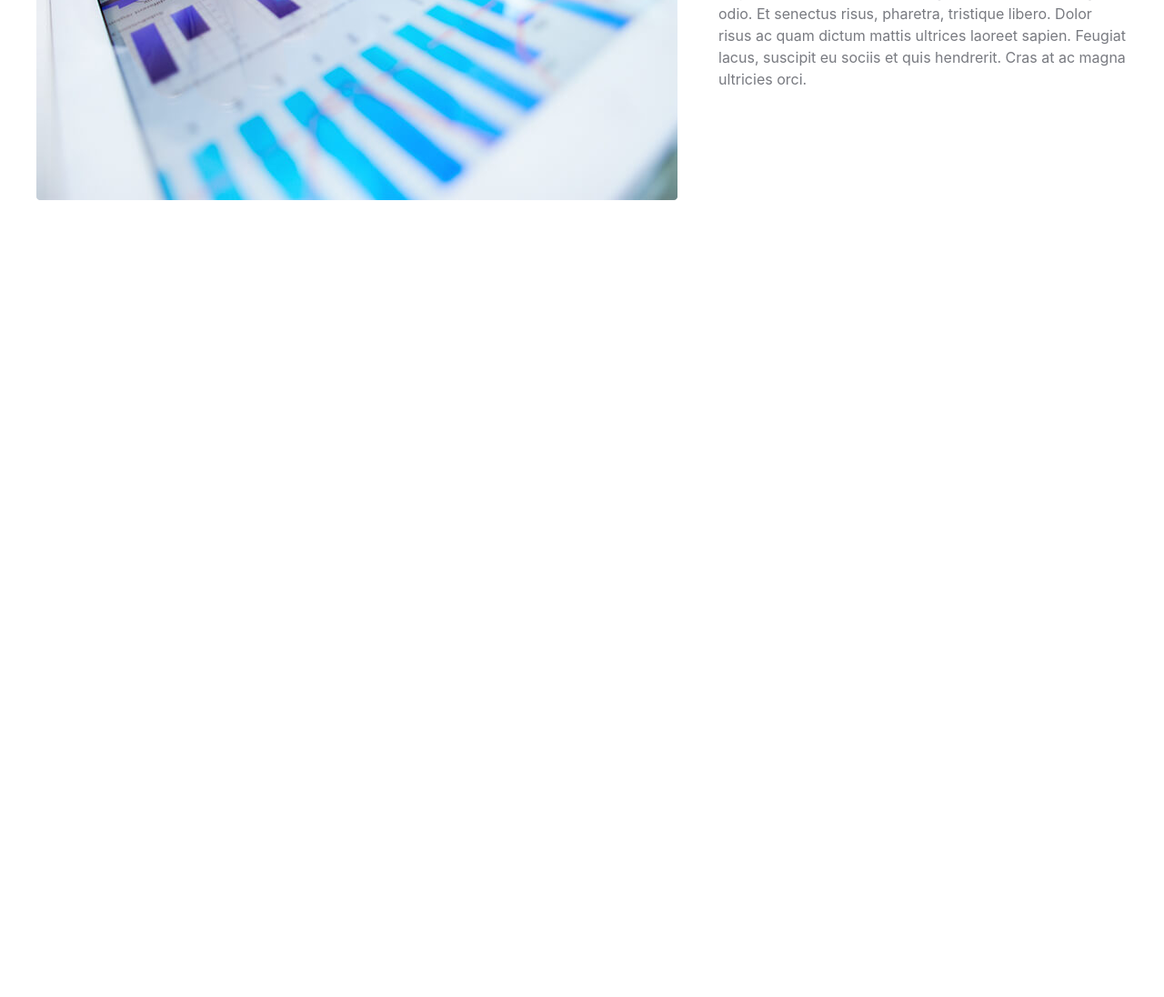
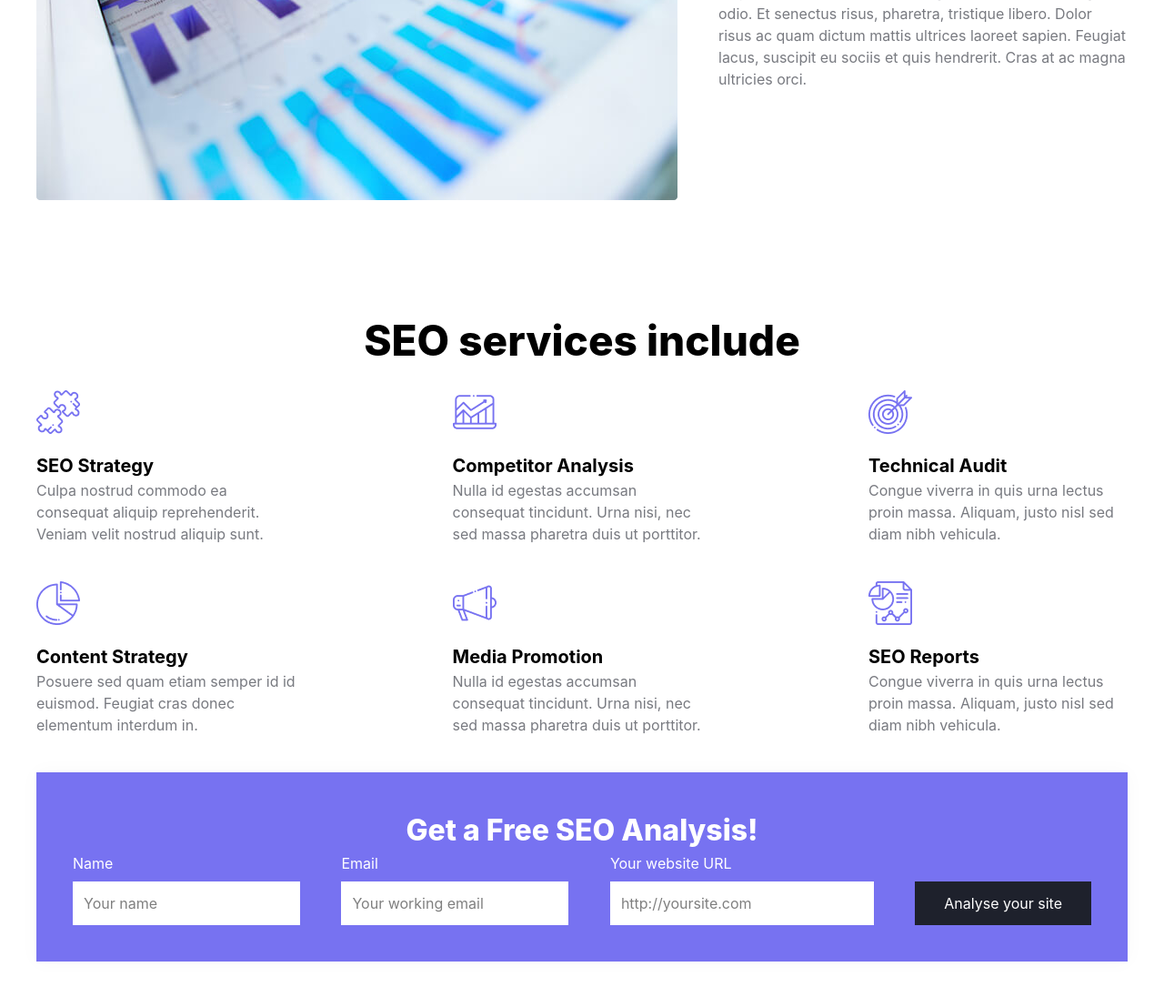
Before and after one commit to azimovahmadtj/sensitive-work, a website: page src/page3/index.html in a window 1280 px wide. Shown: the part 1214-2310 px from the top of the page at 91% size. Before the commit the page ends 1514 px from the top, so only its background shows below. Drawn offline with nearby package versions, Linux system fonts and the light colour scheme; files that its build step writes are made by us from their sources.

Commit message:
add third-section page3

```diff
--- a/src/page3/index.html
+++ b/src/page3/index.html
@@ -6,7 +6,9 @@
     <meta name="viewport" content="width=device-width, initial-scale=1.0">
     <title>Document</title>
     <link rel="stylesheet" href="../output.css">
-    <link rel="stylesheet" href="https://cdnjs.cloudflare.com/ajax/libs/font-awesome/7.0.1/css/all.min.css" integrity="sha512-2SwdPD6INVrV/lHTZbO2nodKhrnDdJK9/kg2XD1r9uGqPo1cUbujc+IYdlYdEErWNu69gVcYgdxlmVmzTWnetw==" crossorigin="anonymous" referrerpolicy="no-referrer" />
+    <link rel="stylesheet" href="https://cdnjs.cloudflare.com/ajax/libs/font-awesome/7.0.1/css/all.min.css"
+        integrity="sha512-2SwdPD6INVrV/lHTZbO2nodKhrnDdJK9/kg2XD1r9uGqPo1cUbujc+IYdlYdEErWNu69gVcYgdxlmVmzTWnetw=="
+        crossorigin="anonymous" referrerpolicy="no-referrer" />
 </head>
 
 <body>
@@ -52,7 +54,9 @@
             </div>
             <div class="flex flex-col gap-10 items-center ">
                 <h1 class="lg:text-[72px] font-black text-center">Search Engine Optimization</h1>
-              <p class="text-[20px] opacity-50 lg:w-202.5 text-center">Ipsum blandit etiam nunc vitae. Duis lobortis odio vel morbi dui pellentesque enim integer facilisi. Ultrices vitae tempor amet nec euismod non. </p>
+                <p class="text-[20px] opacity-50 lg:w-202.5 text-center">Ipsum blandit etiam nunc vitae. Duis lobortis
+                    odio vel morbi dui pellentesque enim integer facilisi. Ultrices vitae tempor amet nec euismod non.
+                </p>
                 <div>
                     <label for="">Your website URL</label>
                     <div class="flex items-center border mt-3 border-solid border-white ">
@@ -76,7 +80,96 @@
         <img src="./image (16).png" alt="">
         <div class="lg:w-112.5">
             <h1 class="lg:text-[46px] text-[30px] font-extrabold">We go above and beyond to ensure successful SEO</h1>
-            <p class="text-[#787A80] pt-10">Lacus ac mollis vitae viverra. Tincidunt est, feugiat montes, viverra ullamcorper mi dui, nulla pharetra. Sapien urna nullam elit diam mauris orci. Volutpat quam tempus justo, aliquam. Tortor ultrices mattis eget orci eu nisi sed augue odio. Et senectus risus, pharetra, tristique libero. Dolor risus ac quam dictum mattis ultrices laoreet sapien. Feugiat lacus, suscipit eu sociis et quis hendrerit. Cras at ac magna ultricies orci.</p>
+            <p class="text-[#787A80] pt-10">Lacus ac mollis vitae viverra. Tincidunt est, feugiat montes, viverra
+                ullamcorper mi dui, nulla pharetra. Sapien urna nullam elit diam mauris orci. Volutpat quam tempus
+                justo, aliquam. Tortor ultrices mattis eget orci eu nisi sed augue odio. Et senectus risus, pharetra,
+                tristique libero. Dolor risus ac quam dictum mattis ultrices laoreet sapien. Feugiat lacus, suscipit
+                eu sociis et quis hendrerit. Cras at ac magna ultricies orci.</p>
+        </div>
+    </section>
+
+    <section class="section-3  max-w-300 m-auto my-30">
+        <h1 class="text-center text-[30px] pb-5 lg:text-[46px] font-extrabold">SEO services include</h1>
+        <div class="flex justify-between lg:flex-row gap-5 px-5 lg:px-0 flex-col items-center">
+            <div class="lg:w-71.25">
+                <img src="./ic-options.png" alt="">
+                <div>
+                    <p class="text-[20px] font-bold mt-5">SEO Strategy</p>
+                    <p class="text-[#787A80]">Culpa nostrud commodo ea consequat aliquip reprehenderit. Veniam velit
+                        nostrud aliquip sunt.</p>
+                </div>
+            </div>
+
+            <div class="lg:w-71.25">
+                <img src="./ic-analytics.png" alt="">
+                <div>
+                    <p class="text-[20px] font-bold mt-5">Competitor Analysis</p>
+                    <p class="text-[#787A80]">Nulla id egestas accumsan consequat tincidunt. Urna nisi, nec sed massa
+                        pharetra duis ut porttitor.</p>
+                </div>
+            </div>
+
+            <div class="lg:w-71.25">
+                <img src="./ic-target.png" alt="">
+                <div>
+                    <p class="text-[20px] font-bold mt-5">Technical Audit</p>
+                    <p class="text-[#787A80]">Congue viverra in quis urna lectus proin massa. Aliquam, justo nisl sed
+                        diam nibh vehicula.</p>
+                </div>
+            </div>
+        </div>
+
+        <div class="flex lg:flex-row gap-5 px-5 lg:px-0 flex-col justify-between items-center my-10">
+            <div class="lg:w-71.25">
+                <img src="./ic-chart.png" alt="">
+                <div>
+                    <p class="text-[20px] font-bold mt-5">Content Strategy</p>
+                    <p class="text-[#787A80]">Posuere sed quam etiam semper id id euismod. Feugiat cras donec elementum
+                        interdum in.</p>
+                </div>
+            </div>
+
+            <div class="lg:w-71.25">
+                <img src="./ic-speaker.png" alt="">
+                <div>
+                    <p class="text-[20px] font-bold mt-5">Media Promotion</p>
+                    <p class="text-[#787A80]">Nulla id egestas accumsan consequat tincidunt. Urna nisi, nec sed massa
+                        pharetra duis ut porttitor.</p>
+                </div>
+            </div>
+
+            <div class="lg:w-71.25">
+                <img src="./ic-analysis.png" alt="">
+                <div>
+                    <p class="text-[20px] font-bold mt-5">SEO Reports</p>
+                    <p class="text-[#787A80]">Congue viverra in quis urna lectus proin massa. Aliquam, justo nisl sed
+                        diam nibh vehicula.</p>
+                </div>
+            </div>
+        </div>
+
+
+        <div class="bg-[#7772F1] shadow-[0px_0px_20px_#1E212C08]  w-full p-10 ">
+            <h3 class="text-white text-center font-extrabold lg:text-[32px] text-[25px]"> Get a Free SEO Analysis!</h3>
+            <div class="flex lg:flex-row flex-col gap-5 justify-between items-end">
+                <div class="">
+                    <label class="block text-white pb-2" for="nam">Name</label>
+                    <input id="nam" class="bg-whtie lg:w-62.5 bg-white p-3" type="text" placeholder="Your name">
+                </div>
+
+                    <div class="">
+                    <label class="block text-white pb-2" for="mel">Email</label>
+                    <input id="mel" class="bg-whtie lg:w-62.5 bg-white p-3" type="email" placeholder="Your working email">
+                </div>
+
+                    <div class="">
+                    <label class="block text-white pb-2" for="url">Your website URL</label>
+                    <input id="url" class="bg-whtie lg:w-72.5 bg-white p-3" type="url" placeholder="http://yoursite.com">
+                </div>
+
+
+                  <button class="bg-[#1E212C] text-white py-3 px-8">Analyse your site</button>
+            </div>
         </div>
     </section>
 
```
Also changed, not shown: src/page3/ic-analysis.png (added), src/page3/ic-analytics.png (added), src/page3/ic-chart.png (added), src/page3/ic-options.png (added), src/page3/ic-speaker.png (added), src/page3/ic-target.png (added). Lines whose indentation alone changed are shown as unchanged.
